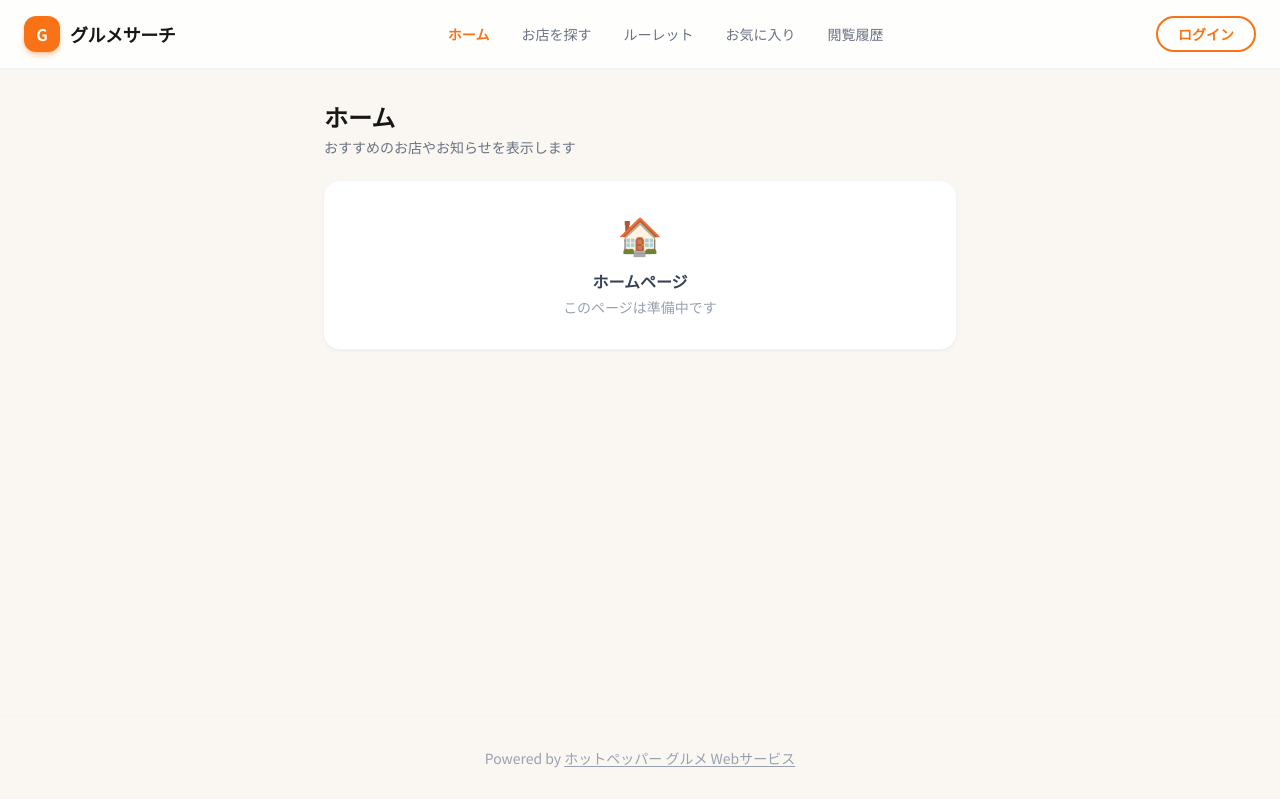
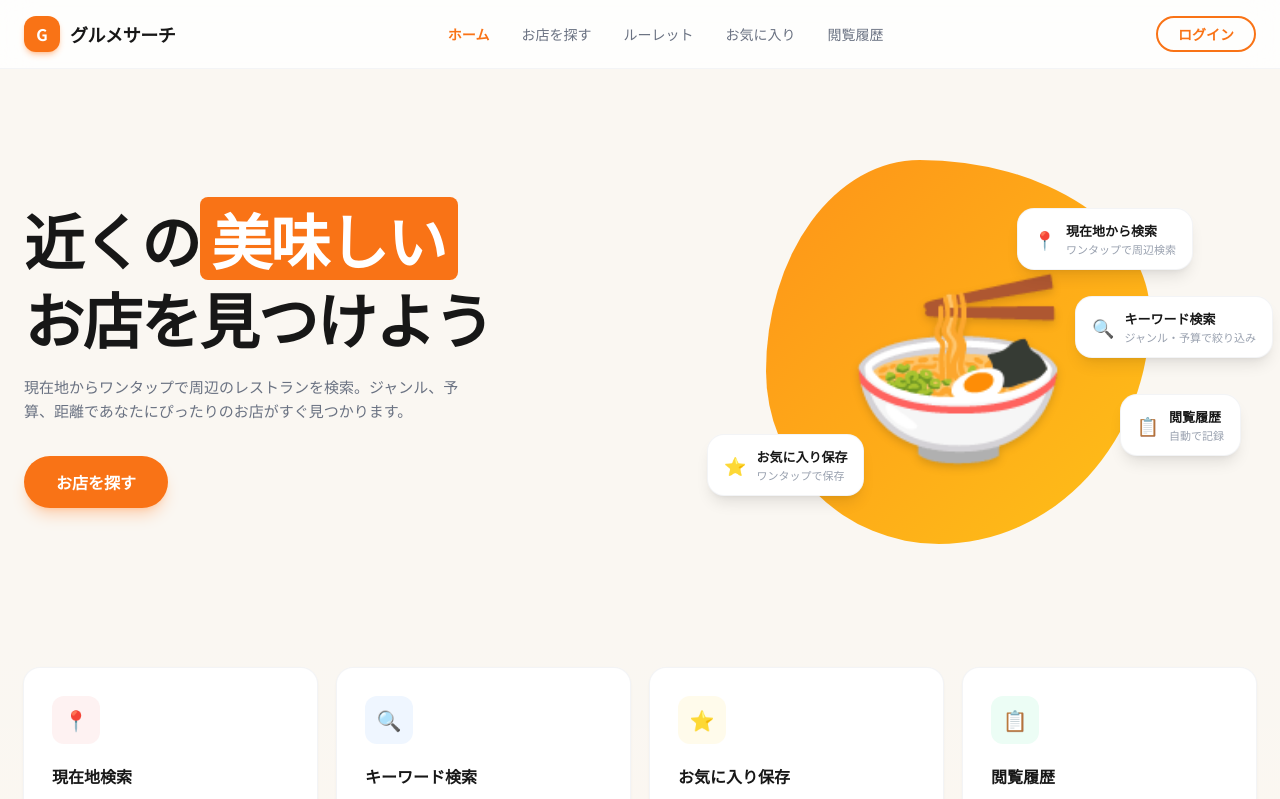
Before and after one commit to akito-arakawa/mogu-view, a Next.js app in the folder frontend/: page /home in a window 1280 px wide. Shown: the top 799 px of the page. Built offline with nearby package versions, Linux system fonts and the light colour scheme.

Commit message:
add:pageを更新しHomePageコンポーネントを呼び出し #69

```diff
--- a/frontend/src/app/(app)/home/page.tsx
+++ b/frontend/src/app/(app)/home/page.tsx
@@ -1,18 +1,5 @@
-export default function HomePage() {
-  return (
-    <div className="mx-auto max-w-2xl px-5 py-8">
-      <div className="mb-6">
-        <h1 className="text-2xl font-bold text-foreground">ホーム</h1>
-        <p className="mt-1 text-sm text-gray-500">
-          おすすめのお店やお知らせを表示します
-        </p>
-      </div>
+import { HomePage } from "@/features/home/components/HomePage";
 
-      <div className="rounded-2xl bg-white p-8 text-center shadow-sm ring-1 ring-gray-100">
-        <p className="text-4xl">🏠</p>
-        <p className="mt-4 font-bold text-gray-700">ホームページ</p>
-        <p className="mt-1 text-sm text-gray-400">このページは準備中です</p>
-      </div>
-    </div>
-  );
+export default function Page() {
+  return <HomePage />;
 }
```
Also changed, not shown: 1 other file (tests, documents, lock files or other folders).
